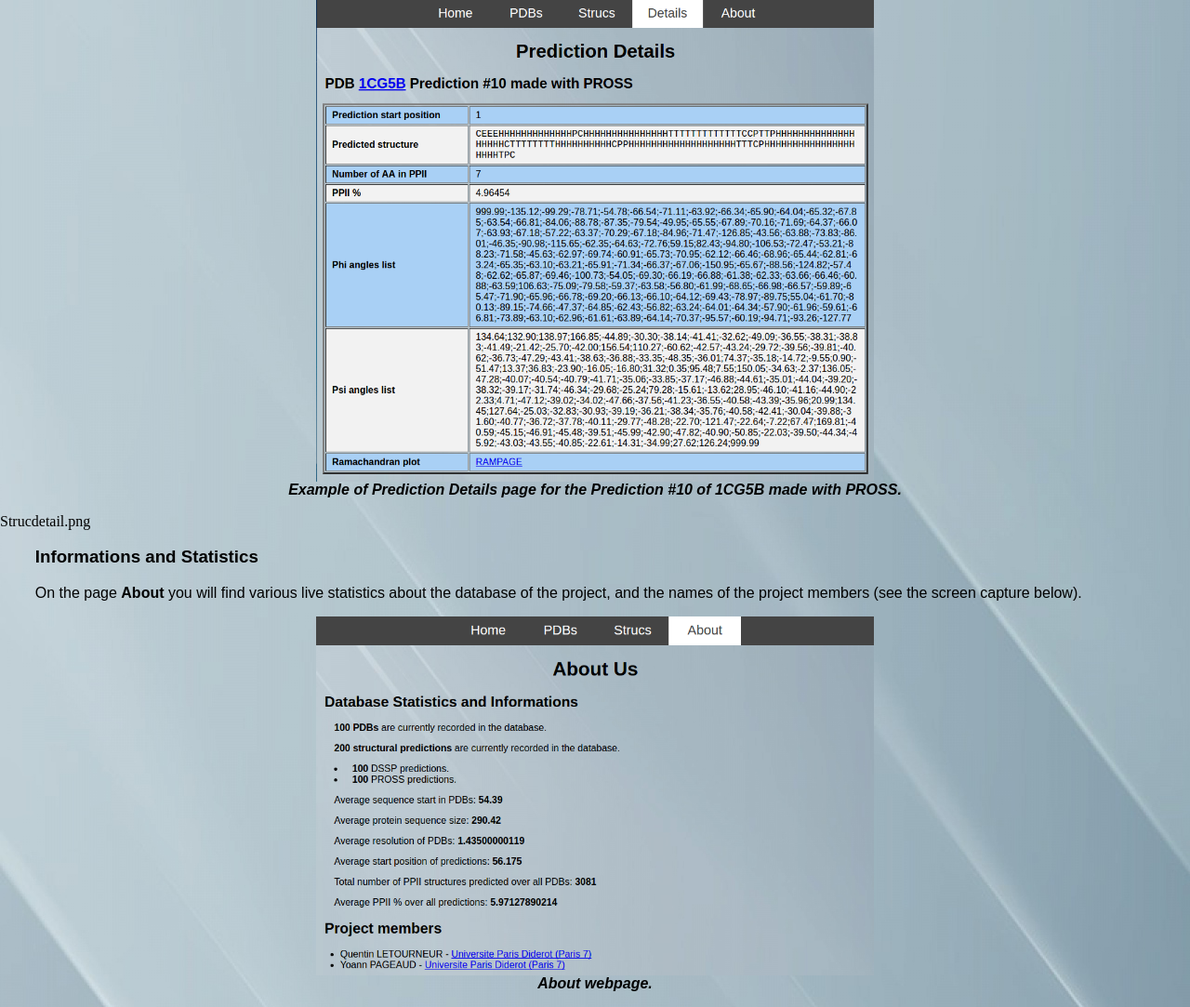
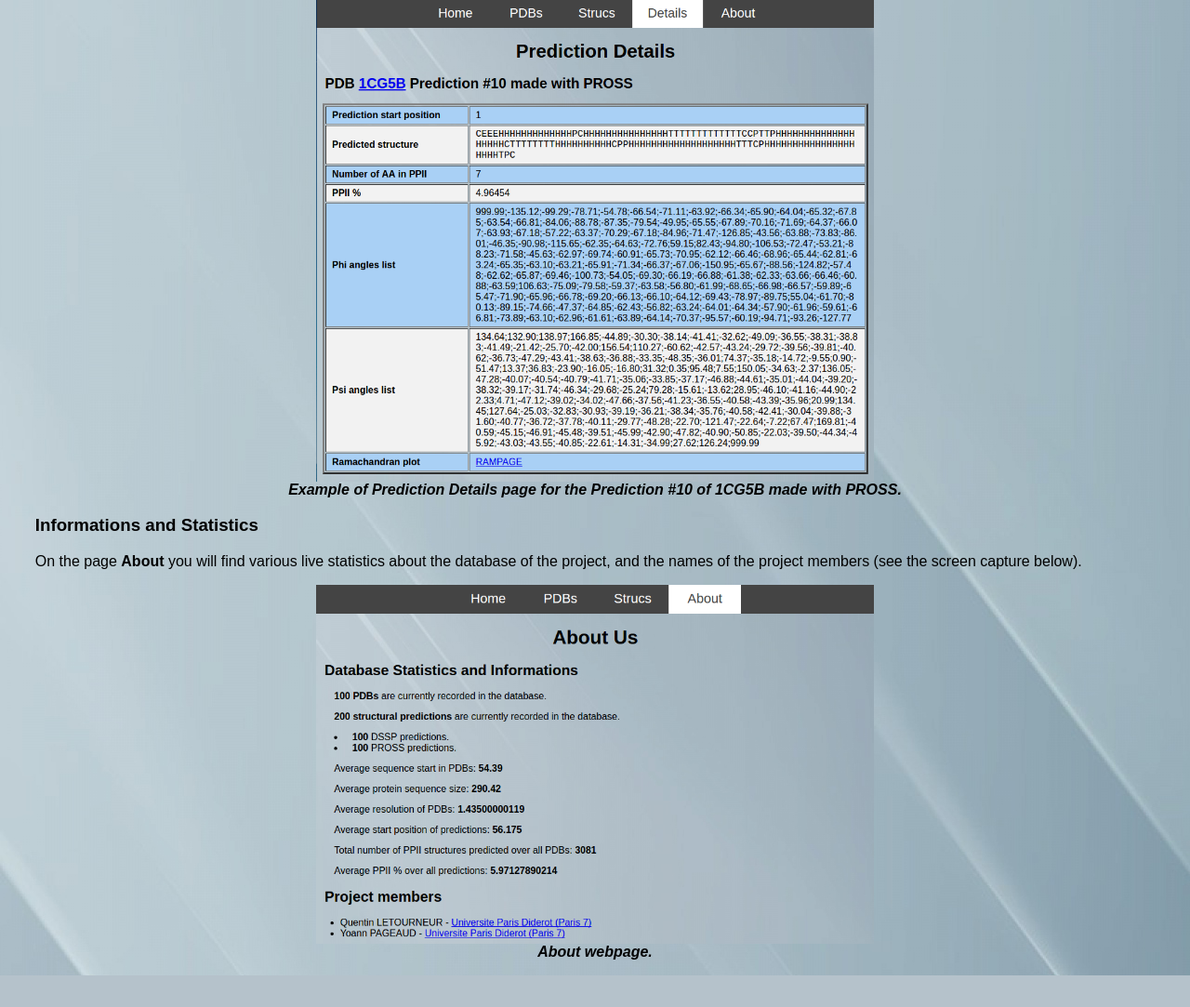
Before and after one commit to YoannPa/Django_for_Prediction_of_Proteins_PPII, a Django app: page / in a window 1280 px wide. Shown: the part 2648-3731 px from the top of the page at 93% size. After the commit the page ends 3697 px from the top, so only its background shows below. Run offline with Django 3.2, Linux system fonts and the light colour scheme; data comes from the database, SQL or seed files in the repository.

Commit message:
minor bugs fixed.

```diff
--- a/PDBWebsite/pdbapp/templates/pdbapp/home.html
+++ b/PDBWebsite/pdbapp/templates/pdbapp/home.html
@@ -65,9 +65,6 @@ In the secondary title of the page, you can see:</p>
 	<figcaption>Example of Prediction Details page for the Prediction #10 of 1CG5B made with PROSS.</figcaption>
 </figure>
 
-Strucdetail.png
-
-
 <h3>Informations and Statistics</h3>
 <p>On the page <b>About</b> you will find various live statistics about the database of the project, and the names of the project members (see the screen capture below).</p>
 <figure>
```
Also changed, not shown: README.md.
